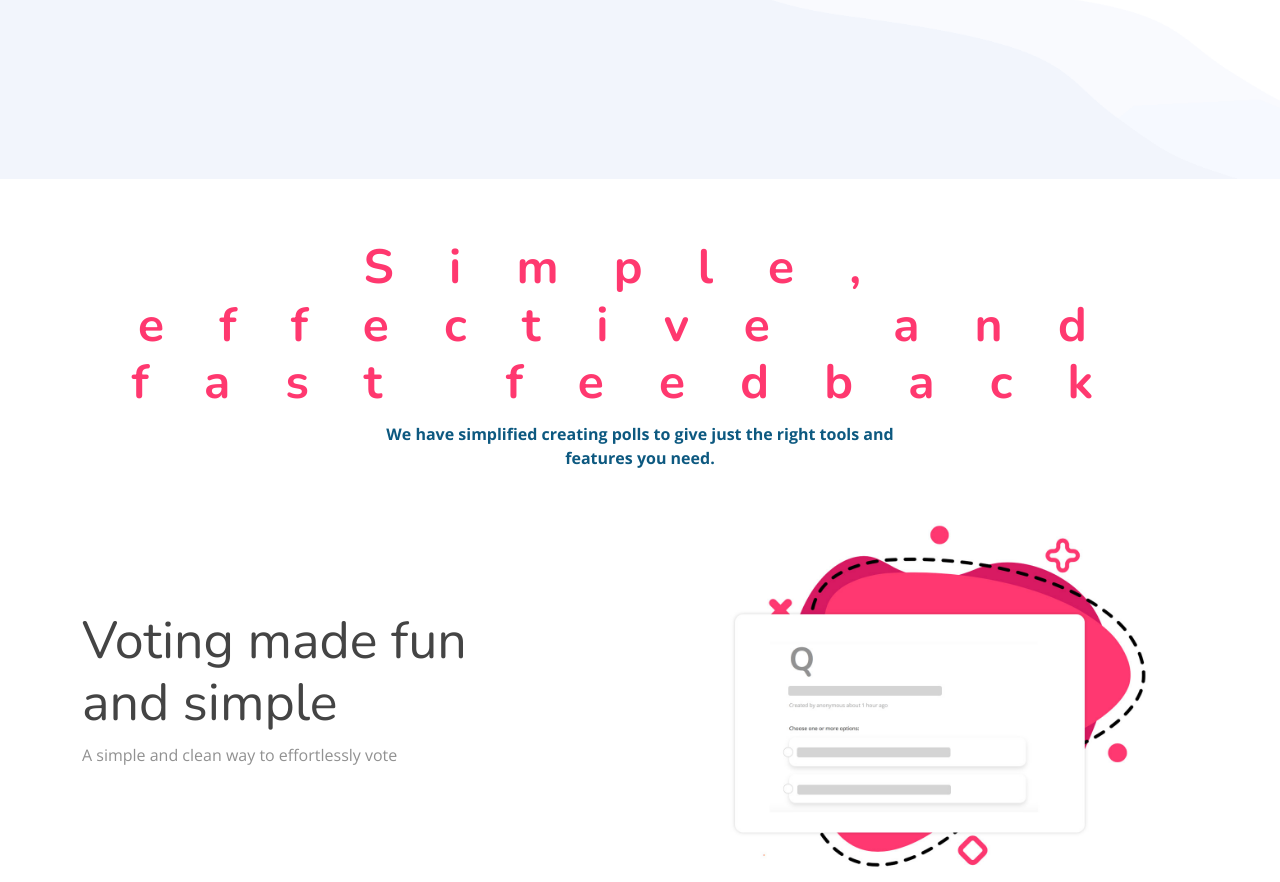
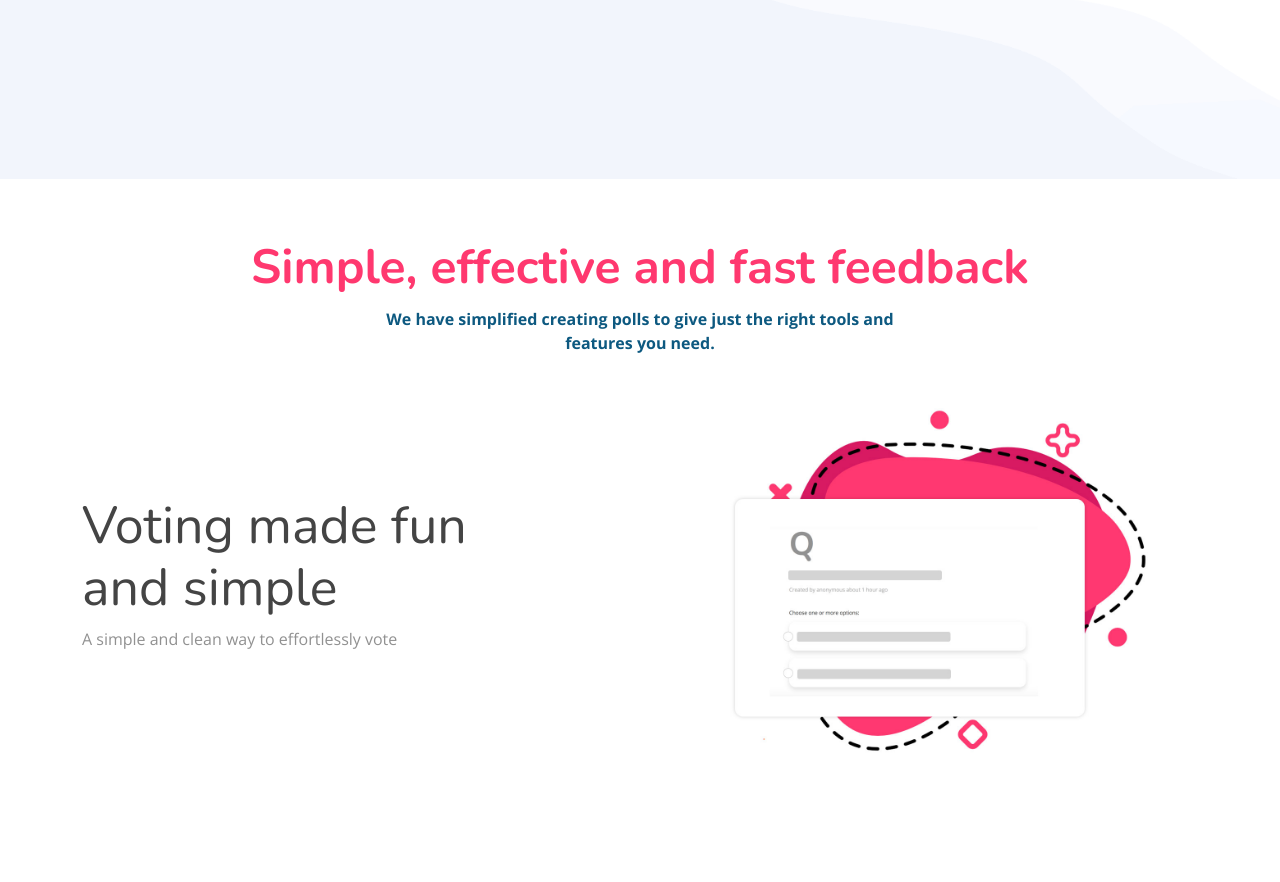
Before and after one commit to ukkpower/Backend-Development-Milestone-Project, a Flask app: page / in a window 1280 px wide. Shown: the part 621-1503 px from the top of the page. Run offline with Flask 2, Linux system fonts and the light colour scheme; some libraries are stand-ins or nearby versions.

Commit message:
fix: h2 letter spacing

```diff
--- a/static/assets/css/style.css
+++ b/static/assets/css/style.css
@@ -52,7 +52,6 @@ section {
 
 .section-header h2 {
   font-size: 48px;
-  letter-spacing: 1.15em;
   font-weight: 700;
   margin: 0;
   color: #ff386f;
```
